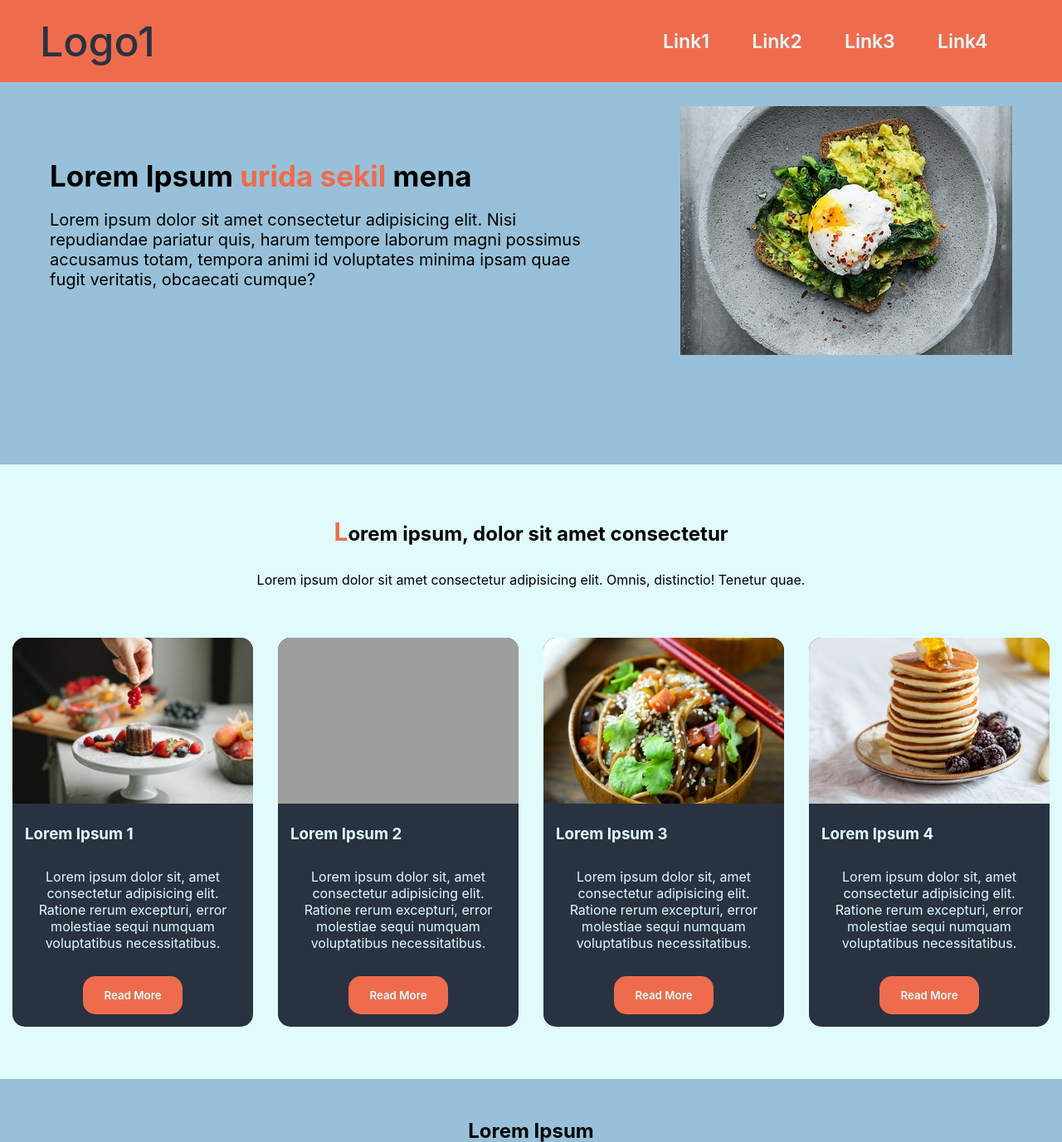
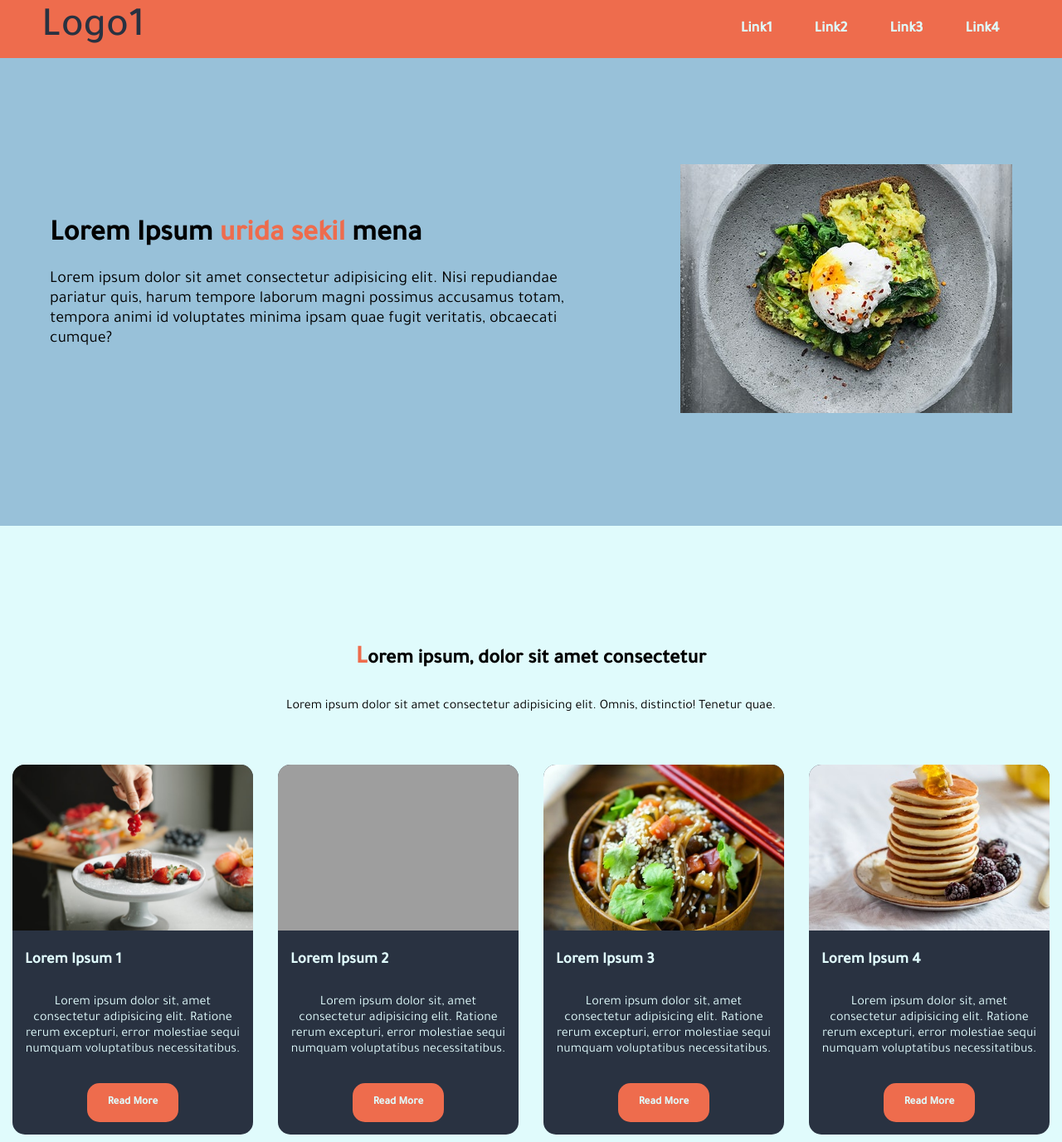
Before and after one commit to OmarKZaky/Responsive-Webpage, a plain HTML site: page index.html in a window 1280 px wide. Shown: the top 1377 px of the page at 83% size. Drawn offline with Linux system fonts and the light colour scheme; grey boxes are pictures that could not be loaded.

Commit message:
better layout

```diff
--- a/css/styles.css
+++ b/css/styles.css
@@ -1,9 +1,15 @@
 *{
     box-sizing: border-box;
-    margin: 0%;
-    padding: 0%;
-    font-family:-apple-system, BlinkMacSystemFont, 'Segoe UI', Roboto, Oxygen, Ubuntu, Cantarell, 'Open Sans', 'Helvetica Neue', sans-serif;
+    margin: 0;
+    padding: 0;
+    font-family: 'Tajawal', sans-serif;
+    scroll-behavior: smooth;
 }
+
+body {
+    padding-top: 70px;
+}
+
 .container {
     padding-inline: 50px;
 }
@@ -11,15 +17,17 @@
 #navmenu{
     display: none;
 }
+
 nav {
     background-color: #ee6c4d;
     display: flex;
     justify-content: space-around;
     align-items: center;
     width: 100%;
-    height: 6.2rem;
     position: fixed;
     top: 0;
+    padding-inline: 50px;
+    padding-block: 5px;
 }
 
 .navlogo {
@@ -32,14 +40,12 @@ nav {
     color: #293241;
     font-size: 50px;
     font-weight: 500;
-    padding: 1rem 3rem;
     text-decoration: none;
 }
 
 .nav-items {
     list-style: none;
     display: flex;
-    padding: 4rem;
 }
 
 .item {
@@ -48,7 +54,7 @@ nav {
 
 .nav-link {
     text-decoration: none;
-    font-size: 23px;
+    font-size: 18px;
     font-weight: 600;
     color: #e0fbfc;
 }
@@ -103,7 +109,7 @@ label #sign-two {
 }
 
 #section2 {
-    padding: 3rem 0;
+    padding: 8rem 0;
     display: flex;
     flex-direction: column;
     background-color: #e0fbfc;
@@ -187,7 +193,7 @@ label #sign-two {
 }
 
 #section3 {
-    padding: 3rem 0;
+    padding: 8rem 0;
     background-color: #98c1d9;
 }
 
@@ -202,6 +208,7 @@ label #sign-two {
     justify-content: space-between;
     align-items: center;
     flex-wrap: wrap;
+    padding-inline: 50px;
 }
 
 .testi-block {
@@ -279,6 +286,7 @@ label #sign-two {
 }
 
 #section4 {
+    padding: 8rem 0;
 }
 
 #section4 h2,
@@ -341,6 +349,9 @@ footer {
     justify-content: space-around;
     align-items: center;
     flex-wrap: wrap;
+    padding-bottom: 6rem;
+    padding-top: 2rem;
+    padding-inline: 50px;
 }
 
 .title-div {
@@ -439,6 +450,6 @@ footer {
 .copyright {
     text-align: center;
     padding: 15px 0;
-    font-size: 22px;
+    font-size: 16px;
     background-color: #3d5a80;
 }
--- a/index.html
+++ b/index.html
@@ -10,6 +10,7 @@
     <link rel="stylesheet" href="https://use.fontawesome.com/releases/v5.15.3/css/all.css"
         integrity="sha384-SZXxX4whJ79/gErwcOYf+zWLeJdY/qpuqC4cAa9rOGUstPomtqpuNWT9wdPEn2fk" crossorigin="anonymous">
     <link rel="stylesheet" href="./css/media.css">
+    <link href="https://fonts.googleapis.com/css2?family=Tajawal:wght@300;400;500&display=swap" rel="stylesheet">
 </head>
 
 <body>
@@ -55,7 +56,7 @@
             </ul>
     </nav>
 
-    <section id="section1">
+    <section id="section1" class="container">
         <article class="art1">
             <h2>Lorem Ipsum <span>urida sekil</span> mena</h2>
             <p>
@@ -69,7 +70,7 @@
         </div>
     </section>
 
-    <section id="section2">
+    <section id="section2" class="container">
         <h2><span>L</span>orem ipsum, dolor sit amet consectetur</h2>
         <p>
             Lorem ipsum dolor sit amet consectetur adipisicing elit. Omnis, distinctio! Tenetur quae.
@@ -118,7 +119,7 @@
         </div>
     </section>
 
-    <section id="section3">
+    <section id="section3" class="container">
         <h2>Lorem Ipsum</h2>
         <div class="testimonials">
             <div class="testi-block">
@@ -202,7 +203,7 @@
         <div class="see-more"><button>See More..</button></div>
     </section>
 
-    <section id="section4">
+    <section id="section4" class="container">
         <h2>Lorem Ipsum</h2>
         <p>
             Lorem ipsum dolor sit amet consectetur adipisicing elit. Maxime reiciendis ducimus assumenda.
```
